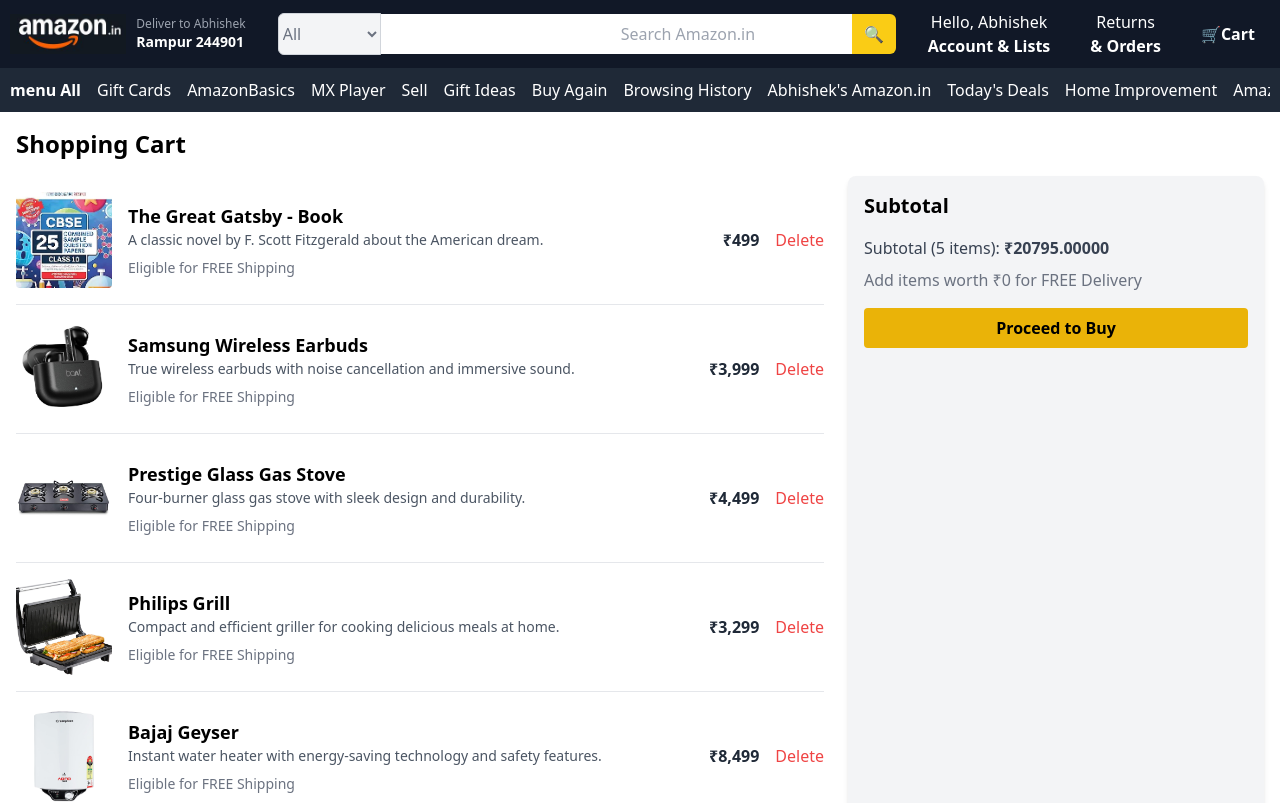
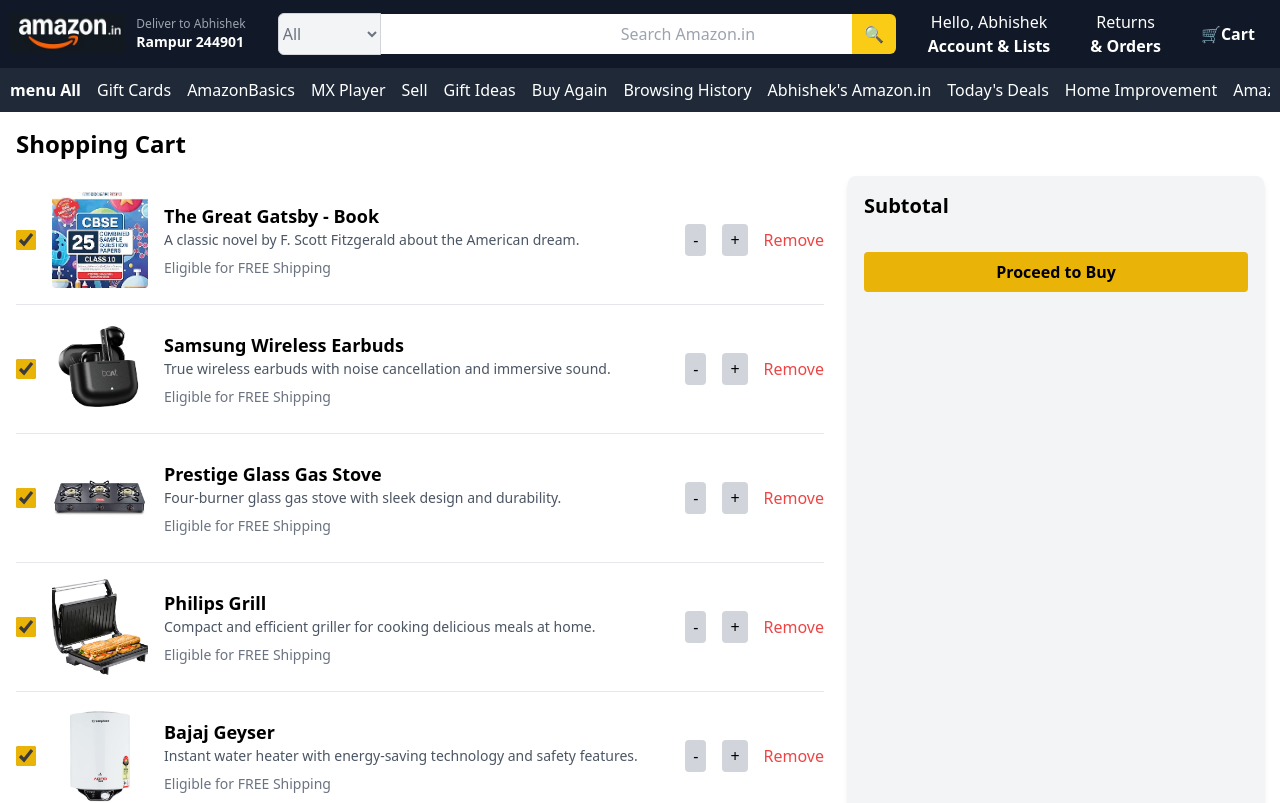
Before and after one commit to AbhishekSrivastav596/E-commerce-Frontend, a React (Create React App) app: page /cart in a window 1280 px wide. Shown: the top 803 px of the page. Built offline with nearby package versions, Linux system fonts and the light colour scheme.

Commit message:
added checkbox and quantity controller button

```diff
--- a/src/components/CartPage.js
+++ b/src/components/CartPage.js
@@ -1,29 +1,18 @@
-import React, { useState } from 'react';
-import { productData } from './Data/ProductData';
+import React, { useState } from "react";
+import { productData } from "./Data/ProductData";
 
 function CartPage() {
-  const [cart, setCart] = useState(
-    productData.slice(0, 5)
-  );
+  const [cart, setCart] = useState(productData.slice(0, 5));
 
   const removeFromCart = (id) => {
     setCart(cart.filter((item) => item.id !== id));
   };
 
-  const calculateSubtotal = () => {
-    return cart
-      .reduce((total, item) => {
-        const price = item.price.replace('₹', '').replace(',', '').trim();
-        return total + parseFloat(price);
-      }, 0)
-      .toFixed(5);
-  };
-
-
 
   return (
     <div className="p-4">
       <h1 className="text-2xl font-bold mb-4">Shopping Cart</h1>
+
       {cart.length === 0 ? (
         <p>Your cart is empty!</p>
       ) : (
@@ -34,6 +23,11 @@
                 key={product.id}
                 className="flex border-b border-gray-200 py-4 items-center"
               >
+                <input
+                  type="checkbox"
+                  className="mr-4 w-5 h-5 accent-yellow-500"
+                  defaultChecked
+                />
                 <img
                   src={product.image}
                   alt={product.name}
@@ -46,12 +40,26 @@
                     Eligible for FREE Shipping
                   </p>
                 </div>
-                <p className="font-bold text-gray-800">{product.price}</p>
+
+                <div className="flex items-center gap-2">
+                  <button
+                    className="px-2 py-1 bg-gray-300 rounded"
+                  >
+                    -
+                  </button>
+                  <span>{product.quantity}</span>
+                  <button
+                    className="px-2 py-1 bg-gray-300 rounded"
+                  >
+                    +
+                  </button>
+                </div>
+
                 <button
                   onClick={() => removeFromCart(product.id)}
                   className="ml-4 text-red-500 hover:underline"
                 >
-                  Delete
+                  Remove
                 </button>
               </div>
             ))}
@@ -59,14 +67,7 @@
 
           <div className="w-full lg:w-1/3 bg-gray-100 shadow-md p-4 rounded-lg">
             <h2 className="text-xl font-bold mb-4">Subtotal</h2>
-            <p className="text-gray-700">
-              Subtotal ({cart.length} item{cart.length > 1 ? 's' : ''}):{' '}
-              <span className="font-bold">₹{calculateSubtotal()}</span>
-            </p>
-            <p className="text-gray-500 mt-2">
-              Add items worth ₹{Math.max(0, 499 - calculateSubtotal())} for FREE
-              Delivery
-            </p>
+
             <button className="bg-yellow-500 text-black font-bold w-full py-2 rounded mt-4 hover:bg-yellow-600">
               Proceed to Buy
             </button>
```
